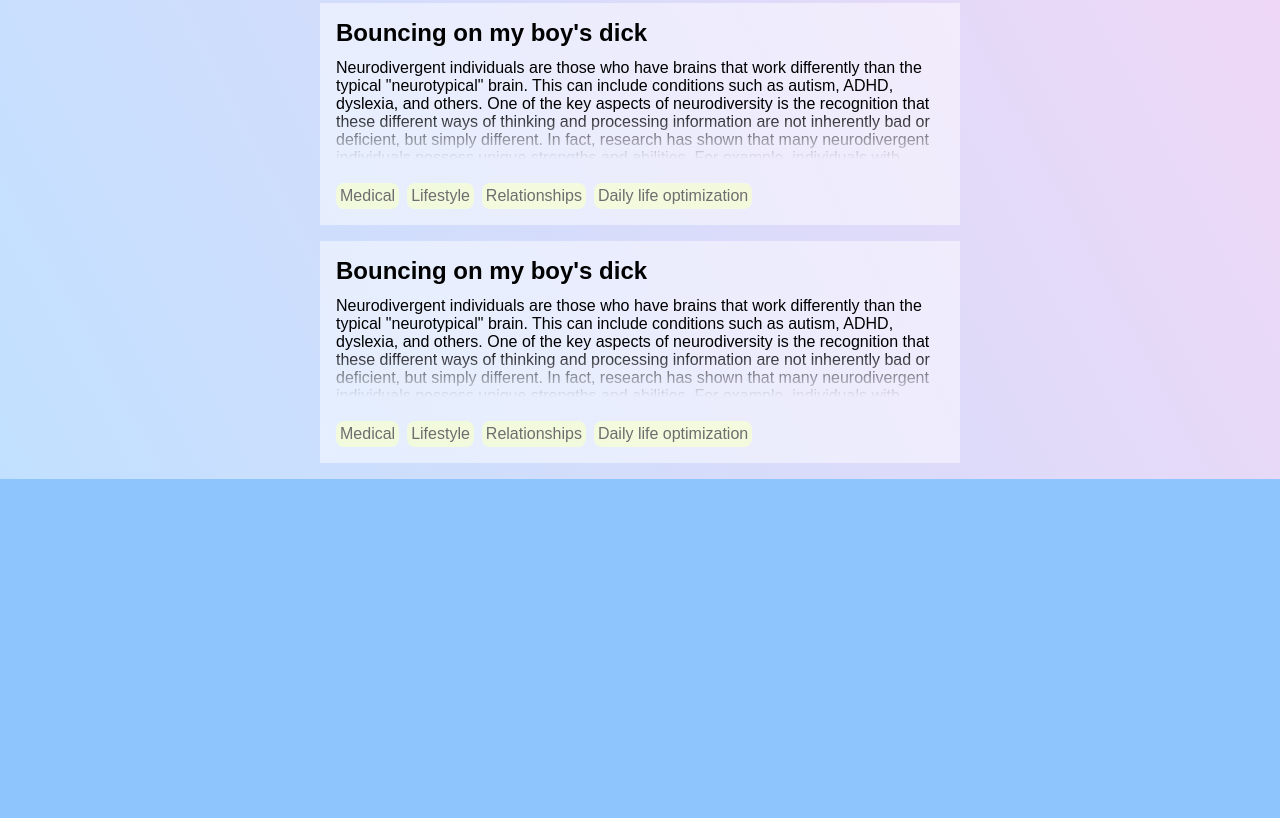
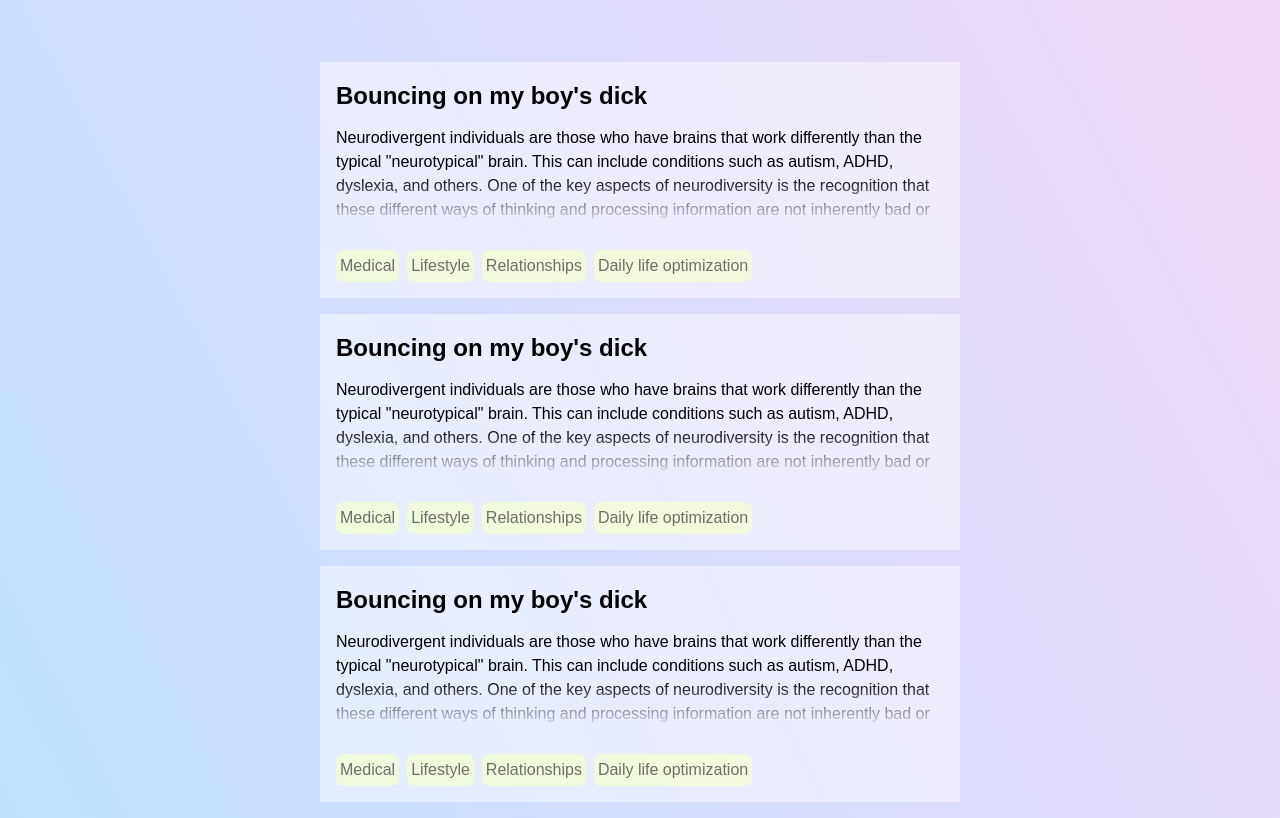
Before and after one commit to sharanoth/melly, a website: page index.html in a window 1280 px wide. Shown: the part 518-1336 px from the top of the page. Before the commit the page ends 997 px from the top, so only its background shows below. Drawn offline with Linux system fonts and the light colour scheme; a web font is replaced by a local one.

Commit message:
tailwind

```diff
--- a/index.html
+++ b/index.html
@@ -5,7 +5,7 @@
     <meta charset="UTF-8" />
     <meta http-equiv="X-UA-Compatible" content="IE=edge" />
     <meta name="viewport" content="width=device-width, initial-scale=1.0" />
-    <link rel="stylesheet" href="main.css" />
+    <link href="/dist/output.css" rel="stylesheet">
     <title>The Alien Adults</title>
 </head>
 
@@ -93,6 +93,21 @@
                 </div>
             </div>
         </div>
+        <div class="articleCard">
+            <div class="articlePic"></div>
+            <div class="articleMain">
+                <div class="title">Bouncing on my boy's dick</div>
+                <div class="preview">Neurodivergent individuals are those who have brains that work differently than the typical "neurotypical" brain. This can include conditions such as autism, ADHD, dyslexia, and others.
+
+                    One of the key aspects of neurodiversity is the recognition that these different ways of thinking and processing information are not inherently bad or deficient, but simply different. In fact, research has shown that many neurodivergent individuals possess unique strengths and abilities. For example, individuals with autism often excel in fields that require attention to detail and a strong ability to focus. Similarly, individuals with ADHD are often highly creative and able to think outside the box.</div>
+                <div class="tags">
+                    <a href="" class="tag">Medical</a>
+                    <a href="" class="tag">Lifestyle</a>
+                    <a href="" class="tag">Relationships</a>
+                    <a href="" class="tag">Daily life optimization</a>
+                </div>
+            </div>
+        </div>
     </div>
 </body>
 
--- a/main.css
+++ b/main.css
@@ -1,4 +1,9 @@
+@tailwind base;
+@tailwind components;
+@tailwind utilities;
+
 /* css reset */
+
 @font-face {
     font-family: 'Overpass';
     font-style: italic;
--- /dev/null
+++ b/package.json
@@ -0,0 +1,5 @@
+{
+  "devDependencies": {
+    "tailwindcss": "^3.2.4"
+  }
+}
--- /dev/null
+++ b/tailwind.config.js
@@ -0,0 +1,8 @@
+/** @type {import('tailwindcss').Config} */
+module.exports = {
+  content: ["*.html", "*.js"],
+  theme: {
+    extend: {},
+  },
+  plugins: [],
+}
```
Also changed, not shown: dist/output.css (added), 1 other file.
